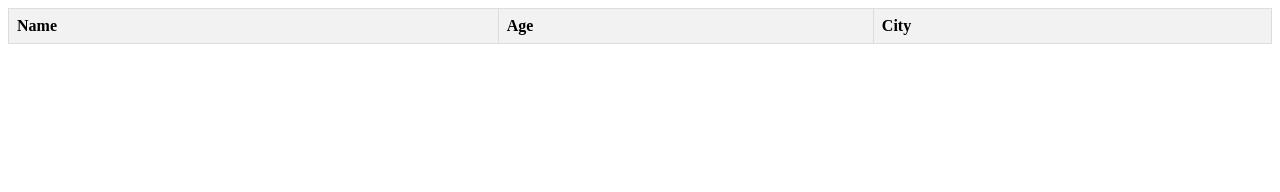
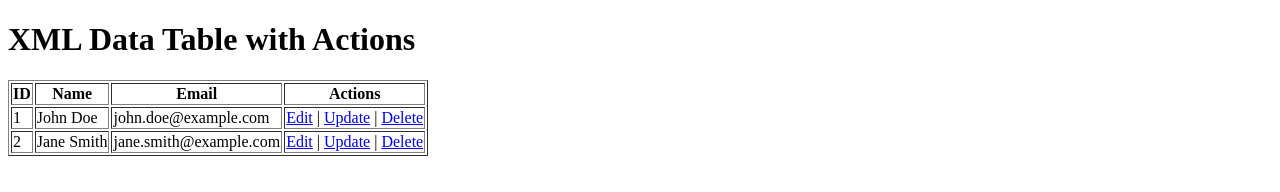
Before and after one commit to jemysolution/TableXml, a plain HTML site: page index.html in a window 1280 px wide. Drawn offline with Linux system fonts and the light colour scheme.

Commit message:
Update index.html

```diff
--- a/index.html
+++ b/index.html
@@ -1,21 +1,76 @@
 <!DOCTYPE html>
-<html>
+<html lang="en">
 <head>
-  <title>Editable Table</title>
-  <link rel="stylesheet" href="style.css">
+    <meta charset="UTF-8">
+    <meta name="viewport" content="width=device-width, initial-scale=1.0">
+    <title>XML Database with Actions</title>
+    <script>
+        // Sample XML data (in real case, this would be fetched from a server)
+        const xmlData = `
+        <records>
+            <record>
+                <id>1</id>
+                <name>John Doe</name>
+                <email>john.doe@example.com</email>
+            </record>
+            <record>
+                <id>2</id>
+                <name>Jane Smith</name>
+                <email>jane.smith@example.com</email>
+            </record>
+        </records>`;
+
+        // Function to parse XML and display it in a table
+        function displayTable() {
+            const parser = new DOMParser();
+            const xmlDoc = parser.parseFromString(xmlData, "application/xml");
+            const records = xmlDoc.getElementsByTagName("record");
+
+            let tableHtml = "<table border='1'><tr><th>ID</th><th>Name</th><th>Email</th><th>Actions</th></tr>";
+            for (let i = 0; i < records.length; i++) {
+                const id = records[i].getElementsByTagName("id")[0].textContent;
+                const name = records[i].getElementsByTagName("name")[0].textContent;
+                const email = records[i].getElementsByTagName("email")[0].textContent;
+
+                tableHtml += `
+                <tr>
+                    <td>${id}</td>
+                    <td>${name}</td>
+                    <td>${email}</td>
+                    <td>
+                        <a href="javascript:void(0);" onclick="editRecord(${id})">Edit</a> |
+                        <a href="javascript:void(0);" onclick="updateRecord(${id})">Update</a> |
+                        <a href="javascript:void(0);" onclick="deleteRecord(${id})">Delete</a>
+                    </td>
+                </tr>`;
+            }
+            tableHtml += "</table>";
+            document.getElementById("dataTable").innerHTML = tableHtml;
+        }
+
+        // Edit record functionality (for demonstration purposes, just alerts)
+        function editRecord(id) {
+            alert("Editing record with ID: " + id);
+        }
+
+        // Update record functionality (for demonstration purposes, just alerts)
+        function updateRecord(id) {
+            alert("Updating record with ID: " + id);
+        }
+
+        // Delete record functionality (for demonstration purposes, just alerts)
+        function deleteRecord(id) {
+            alert("Deleting record with ID: " + id);
+        }
+
+        // Initialize table on page load
+        window.onload = function() {
+            displayTable();
+        };
+    </script>
 </head>
 <body>
-  <table>
-    <thead>
-      <tr>
-        <th>Name</th>
-        <th>Age</th>
-        <th>City</th>
-      </tr>
-    </thead>
-    <tbody id="tableBody">
-      </tbody>
-  </table>
-  <script src="script.js"></script>
+    <h1>XML Data Table with Actions</h1>
+    <div id="dataTable"></div>
 </body>
 </html>
```
